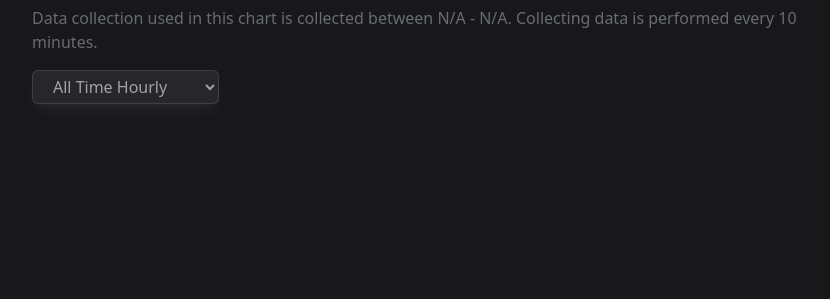
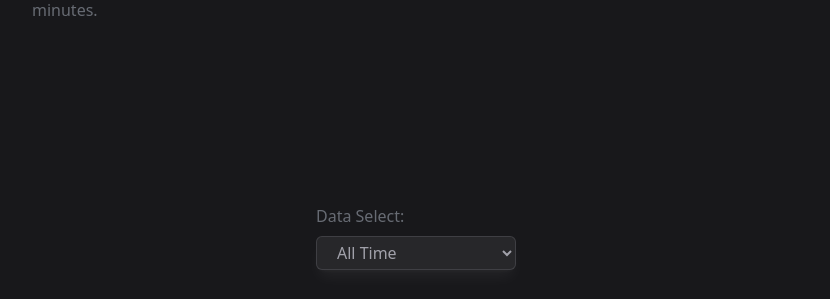
Before and after one commit to xarielah/nestjs-discord-bot, a website: page public/index.html in a window 1280 px wide. Shown: the part 302-601 px from the top of the page, without its empty margins (224-1054 px from the left). Drawn offline with nearby package versions, Linux system fonts and the light colour scheme; no server answers.

Commit message:
feat: data type feature

```diff
--- a/public/index.html
+++ b/public/index.html
@@ -75,21 +75,24 @@
             </p>
         </article>
         <div>
-            <select
-                class="px-4 py-1 rounded-md shadow-lg shadow-white/5 cursor-pointer bg-zinc-800 text-zinc-400 border-[1px] border-zinc-400/20"
-                id="data-type" onchange="refreshData()">
-                <option value="hourly">All Time Hourly</option>
-                <option value="sunday">Daily: Sunday</option>
-                <option value="monday">Daily: Monday</option>
-                <option value="tuesday">Daily: Tuesday</option>
-                <option value="wednesday">Daily: Wednesday</option>
-                <option value="thursday">Daily: Thursday</option>
-                <option value="friday">Daily: Friday</option>
-                <option value="saturday">Daily: Saturday</option>
-            </select>
+            <canvas id="data-chart"></canvas>
         </div>
-        <div>
-            <canvas id="data-chart"></canvas>
+        <div class="items-center gap-4 text-left w-full justify-center my-4">
+            <div class="mx-auto flex flex-col gap-2 max-w-[200px]">
+                <label for="data-type" class="cursor-pointer">Data Select:</label>
+                <select
+                    class="px-4 py-1 rounded-md shadow-lg shadow-white/5 cursor-pointer bg-zinc-800 text-zinc-400 border-[1px] border-zinc-400/20"
+                    id="data-type" onchange="refreshData()">
+                    <option value="hourly">All Time</option>
+                    <option value="sunday">Sunday</option>
+                    <option value="monday">Monday</option>
+                    <option value="tuesday">Tuesday</option>
+                    <option value="wednesday">Wednesday</option>
+                    <option value="thursday">Thursday</option>
+                    <option value="friday">Friday</option>
+                    <option value="saturday">Saturday</option>
+                </select>
+            </div>
         </div>
     </main>
     <footer class="p-4 text-center flex items-center justify-center flex-col gap-2">
--- a/src/cache/calc.service.ts
+++ b/src/cache/calc.service.ts
@@ -51,6 +51,5 @@ export class CalcService {
         this.daysCacheService.setDayData(avgCalc, i);
       }
     }
-    this.logger.debug(`Cached average by day data.`);
   }
 }
--- a/src/database/services/audit.service.ts
+++ b/src/database/services/audit.service.ts
@@ -71,11 +71,9 @@ export class AuditService {
     const cachedData =
       this.daysCacheService.toObject<CalcByHourDocument>(mappedDay);
     // If the data is already cached, return it
-    if (cachedData && cachedData.data) return cachedData;
-    // Fetch all records
-    const all = await this.fetchAll();
+    if (cachedData.data) return cachedData;
     // Calculate the average by day and cache it
-    this.calcService.calcAvgByDayAndCache(all);
+    this.calcService.calcAvgByDayAndCache(this._data);
     // Retry to fetch cache
     return this.daysCacheService.toObject<CalcByHourDocument>(mappedDay);
   }
```
